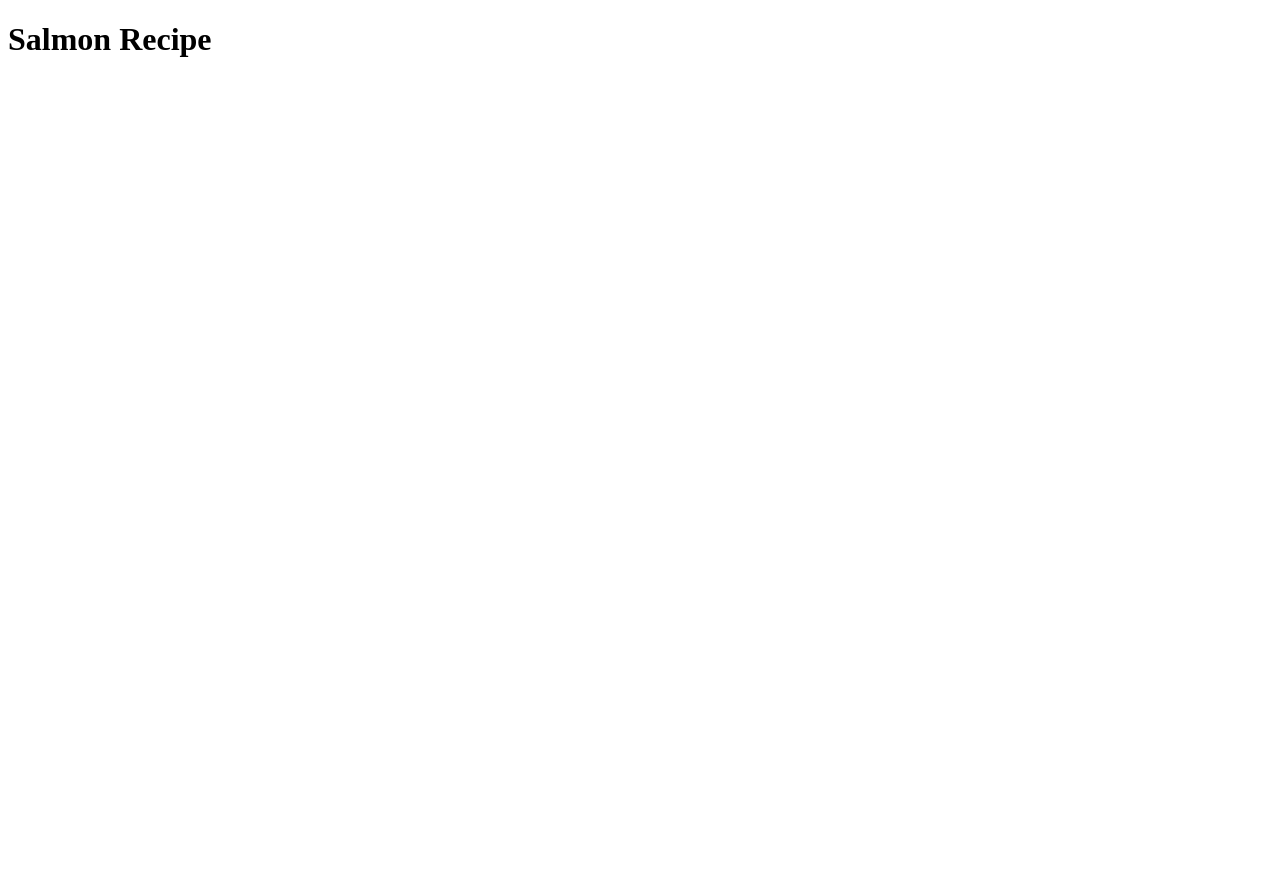
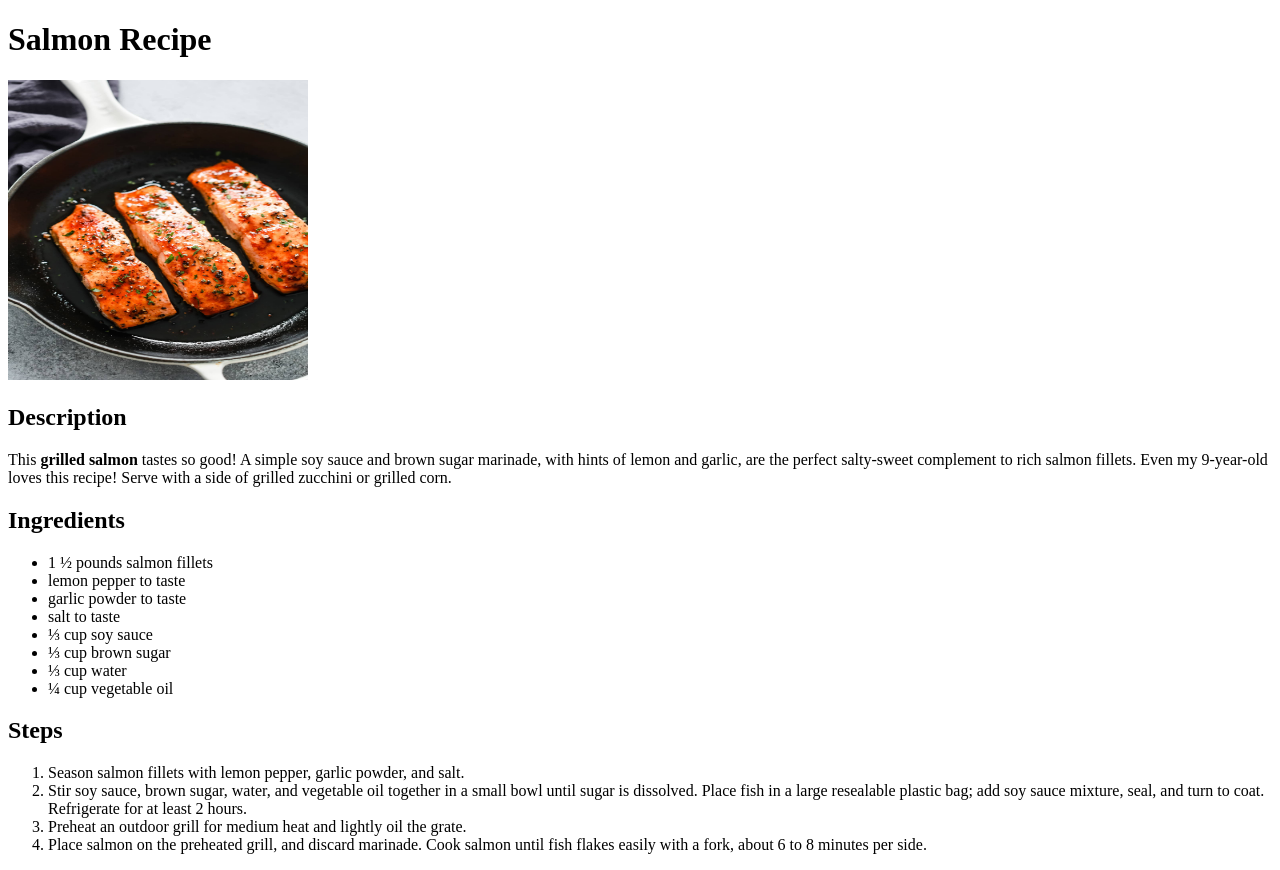
Before and after one commit to michaelm4320/odin-recipes, a plain HTML site: page recipes/salmon.html in a window 1280 px wide. Before the commit the page ends 800 px from the top, so only its background shows below. Drawn offline with Linux system fonts and the light colour scheme.

Commit message:
Add three recipes for salmon, cake, and broccoli

```diff
--- a/recipes/salmon.html
+++ b/recipes/salmon.html
@@ -7,5 +7,40 @@
 
     <body>
         <h1>Salmon Recipe</h1>
+
+        <img src="../img/salmon.jpg" alt="Cooked salmon" width="300" height="300">
+
+        <h2>Description</h2>
+
+        <p>This <strong>grilled salmon</strong> tastes so good! A simple soy sauce and brown
+            sugar marinade, with hints of lemon and garlic, are the perfect
+            salty-sweet complement to rich salmon fillets. Even my 9-year-old
+            loves this recipe! Serve with a side of grilled zucchini or grilled
+            corn.
+        </p>
+
+        <h2>Ingredients</h2>
+        <ul>
+            <li>1 ½ pounds salmon fillets</li>
+            <li>lemon pepper to taste</li>
+            <li>garlic powder to taste</li>
+            <li>salt to taste</li>
+            <li>⅓ cup soy sauce</li>
+            <li>⅓ cup brown sugar</li>
+            <li>⅓ cup water</li>
+            <li>¼ cup vegetable oil</li>
+        </ul>
+
+        <h2>Steps</h2>
+        <ol>
+            <li>Season salmon fillets with lemon pepper, garlic powder, and salt.</li>
+            <li>Stir soy sauce, brown sugar, water, and vegetable oil together in
+                a small bowl until sugar is dissolved. Place fish in a large
+                resealable plastic bag; add soy sauce mixture, seal, and turn to coat.
+                Refrigerate for at least 2 hours.</li>
+            <li>Preheat an outdoor grill for medium heat and lightly oil the grate.</li>
+            <li>Place salmon on the preheated grill, and discard marinade.
+                Cook salmon until fish flakes easily with a fork, about 6 to 8 minutes per side.</li>
+        </ol>
     </body>
 </html>
```
Also changed, not shown: recipes/broccoli.html (added, +32 -0 lines), recipes/cake.html (added, +40 -0 lines).
